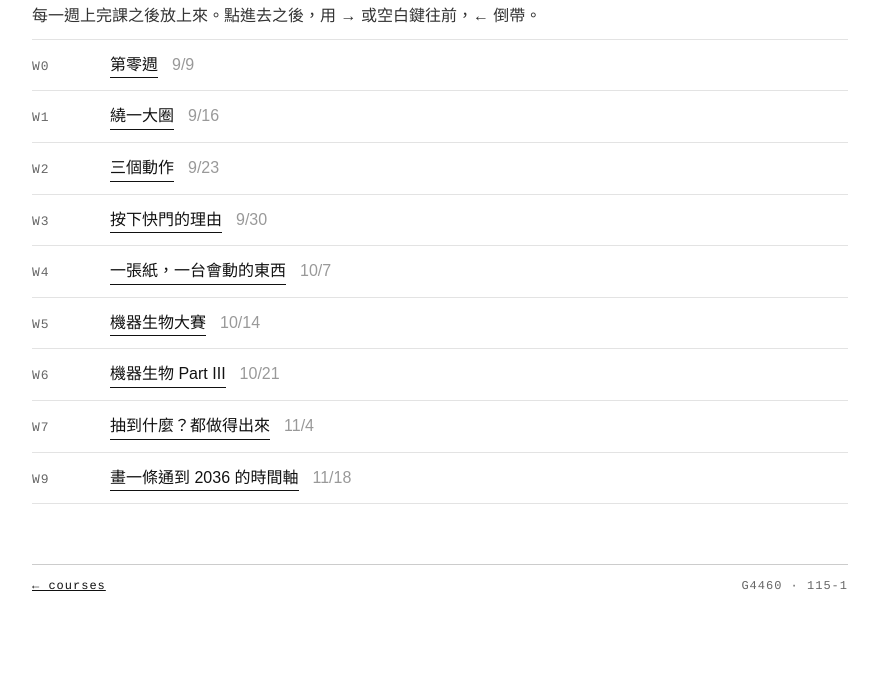
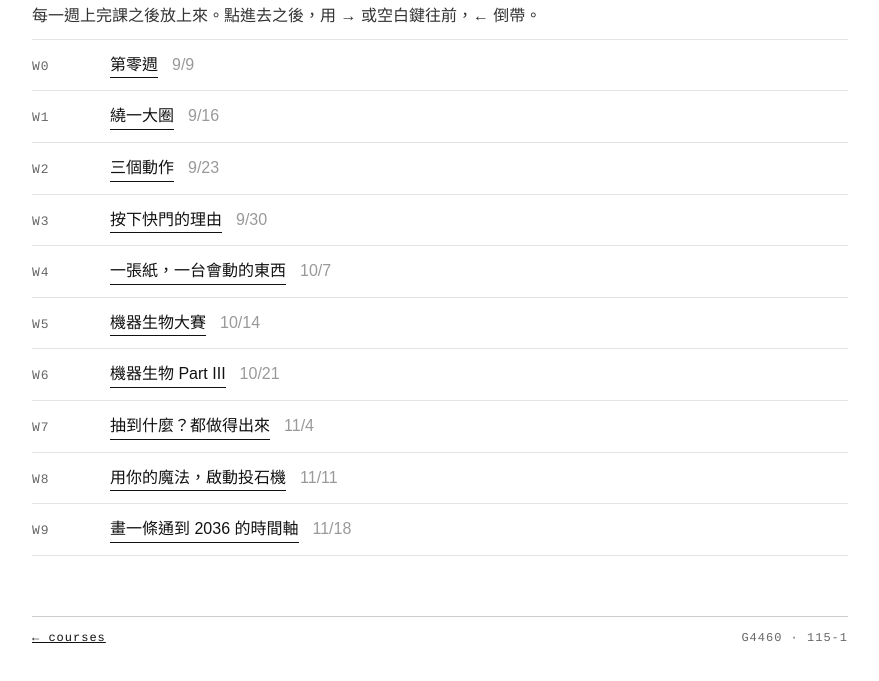
Before and after one commit to ymkcheng/courses, a plain HTML site: page 115-1/G4460/index.html in a window 1280 px wide. Shown: the part 171-852 px from the top of the page, without its empty margins (200-1079 px from the left). Drawn offline with Linux system fonts and the light colour scheme.

Commit message:
G4460 115-1 W9 更新

```diff
--- a/115-1/G4460/index.html
+++ b/115-1/G4460/index.html
@@ -2,5 +2,5 @@
 <body><main><div class="head"><span class="t">數位自造者</span><span class="n">G4460 · 115-1</span></div>
 <h1>上課的板。</h1>
 <p>每一週上完課之後放上來。點進去之後，用 → 或空白鍵往前，← 倒帶。</p>
-<ul class="list"><li><span class="k">W0</span><a href="W0.html">第零週</a><span class="dim">9/9</span></li><li><span class="k">W1</span><a href="W1.html">繞一大圈</a><span class="dim">9/16</span></li><li><span class="k">W2</span><a href="W2.html">三個動作</a><span class="dim">9/23</span></li><li><span class="k">W3</span><a href="W3.html">按下快門的理由</a><span class="dim">9/30</span></li><li><span class="k">W4</span><a href="W4.html">一張紙，一台會動的東西</a><span class="dim">10/7</span></li><li><span class="k">W5</span><a href="W5.html">機器生物大賽</a><span class="dim">10/14</span></li><li><span class="k">W6</span><a href="W6.html">機器生物 Part III</a><span class="dim">10/21</span></li><li><span class="k">W7</span><a href="W7/">抽到什麼？都做得出來</a><span class="dim">11/4</span></li><li><span class="k">W9</span><a href="W9/">畫一條通到 2036 的時間軸</a><span class="dim">11/18</span></li></ul>
+<ul class="list"><li><span class="k">W0</span><a href="W0.html">第零週</a><span class="dim">9/9</span></li><li><span class="k">W1</span><a href="W1.html">繞一大圈</a><span class="dim">9/16</span></li><li><span class="k">W2</span><a href="W2.html">三個動作</a><span class="dim">9/23</span></li><li><span class="k">W3</span><a href="W3.html">按下快門的理由</a><span class="dim">9/30</span></li><li><span class="k">W4</span><a href="W4.html">一張紙，一台會動的東西</a><span class="dim">10/7</span></li><li><span class="k">W5</span><a href="W5.html">機器生物大賽</a><span class="dim">10/14</span></li><li><span class="k">W6</span><a href="W6.html">機器生物 Part III</a><span class="dim">10/21</span></li><li><span class="k">W7</span><a href="W7/">抽到什麼？都做得出來</a><span class="dim">11/4</span></li><li><span class="k">W8</span><a href="W8/">用你的魔法，啟動投石機</a><span class="dim">11/11</span></li><li><span class="k">W9</span><a href="W9/">畫一條通到 2036 的時間軸</a><span class="dim">11/18</span></li></ul>
 <div class="foot"><span><a href="../../" style="color:#111">← courses</a></span><span>G4460 · 115-1</span></div></main></body></html>
```
